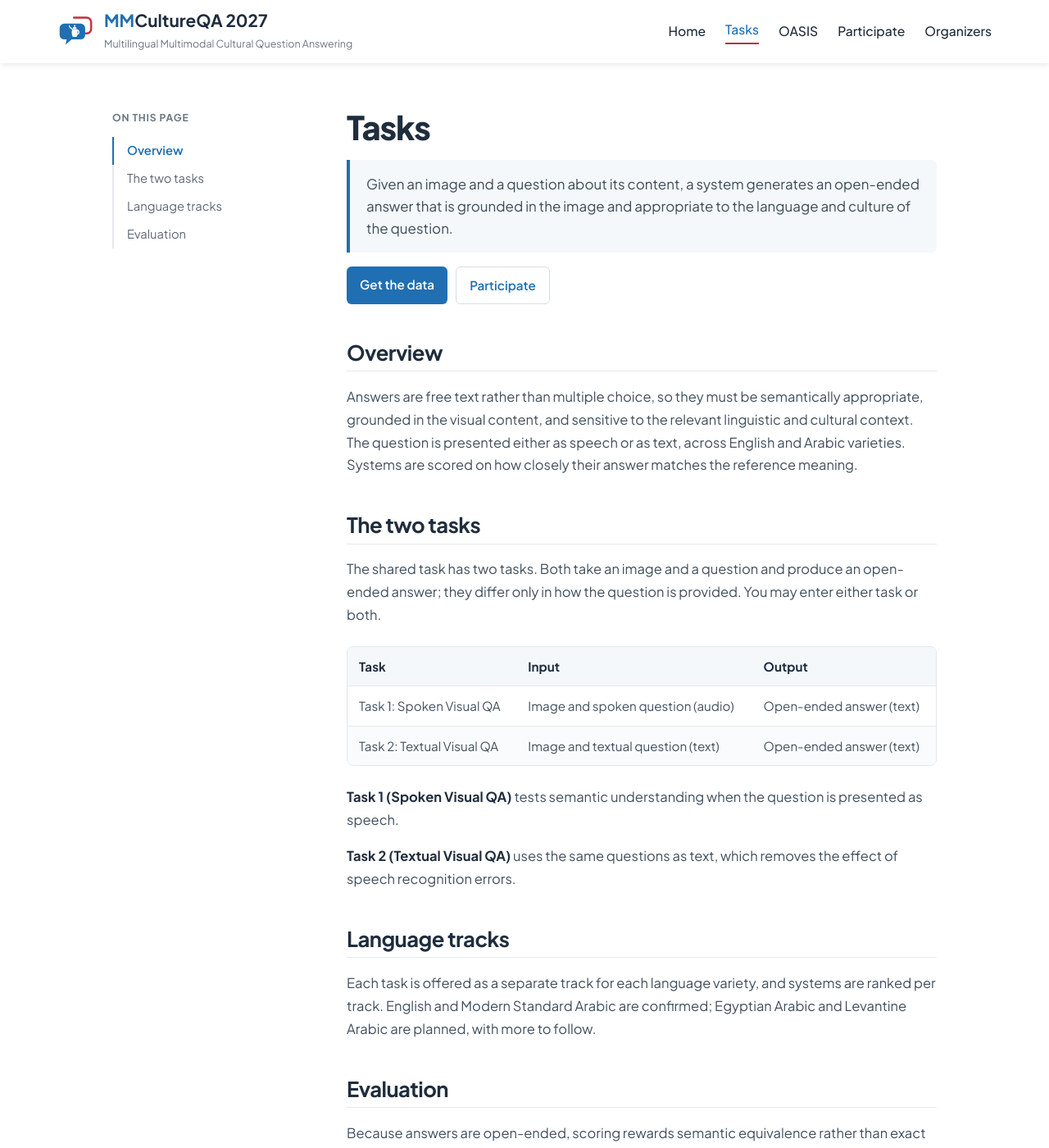
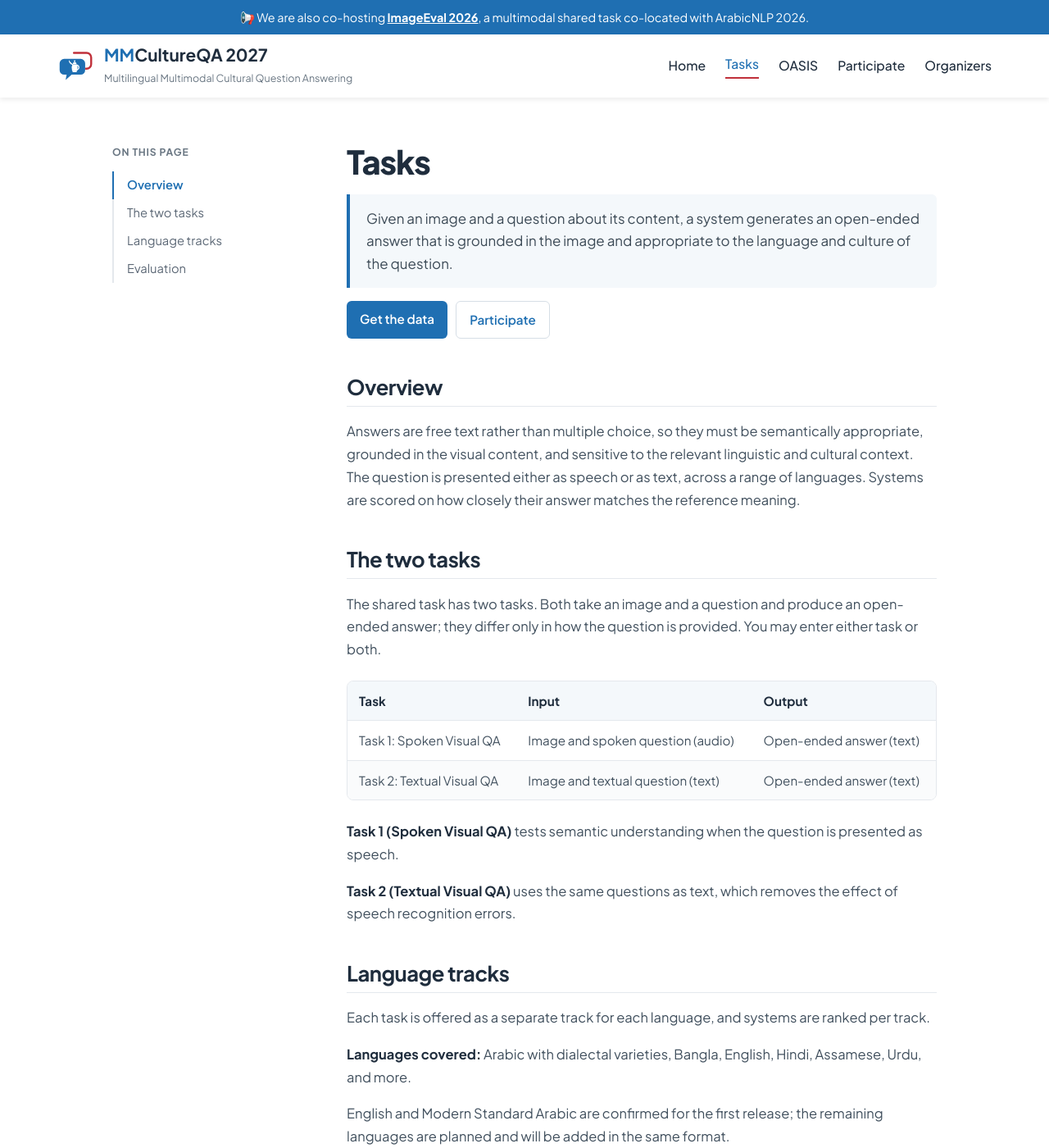
Before and after one commit to mmcultureqa-semeval27/mmcultureqa-semeval27.github.io, a Jekyll site: the page built from tasks.md, in a window 1280 px wide and 1400 px high. Shown: the whole window at 82% size. Built offline with Jekyll 4.4.1, drawn with Linux system fonts in a browser that asks for light colours.

Commit message:
Add ImageEval 2026 co-hosting notice bar; broaden language coverage beyond Arabic/English

```diff
--- a/_config.yml
+++ b/_config.yml
@@ -1,6 +1,6 @@
 title: "MMCultureQA 2027"
 tagline: "Multilingual Multimodal Cultural Question Answering"
-description: "SemEval 2027 shared task on multilingual multimodal cultural question answering: open-ended visual question answering in English and Arabic varieties, with spoken and textual questions."
+description: "SemEval 2027 shared task on multilingual multimodal cultural question answering: open-ended visual question answering across many languages, with spoken and textual questions."
 url: "https://mmcultureqa-semeval27.github.io"
 baseurl: ""
 permalink: pretty
--- a/_layouts/default.html
+++ b/_layouts/default.html
@@ -3,6 +3,11 @@
   {% include head.html %}
   <body>
     <a class="skip-link" href="#main-content">Skip to content</a>
+    <div class="site-notice">
+      <div class="container">
+        📢 We are also co-hosting <a href="https://imageeval2026.github.io/task1/" rel="noopener" target="_blank">ImageEval 2026</a>, a multimodal shared task co-located with ArabicNLP 2026.
+      </div>
+    </div>
     {% include header.html %}
 
     <div class="sec section-padding">
--- a/_sass/_base.scss
+++ b/_sass/_base.scss
@@ -22,6 +22,14 @@
 
 .container { max-width: 1140px; margin: 0 auto; padding: 0 20px; }
 .section-padding { padding: 56px 0 72px; }
+
+/* ---------- Site notice bar ---------- */
+.site-notice {
+  background: var(--primary); color: #fff;
+  font-size: .9rem; text-align: center; padding: 9px 0;
+}
+.site-notice a { color: #fff; font-weight: 700; text-decoration: underline; }
+.site-notice a:hover { color: #fff; }
 
 /* ---------- Skip link / focus ---------- */
 .skip-link { position: absolute; left: -9999px; }
--- a/tasks.md
+++ b/tasks.md
@@ -18,9 +18,8 @@
 
 Answers are free text rather than multiple choice, so they must be semantically
 appropriate, grounded in the visual content, and sensitive to the relevant linguistic and
-cultural context. The question is presented either as speech or as text, across English and
-Arabic varieties. Systems are scored on how closely their answer matches the reference
-meaning.
+cultural context. The question is presented either as speech or as text, across a range of
+languages. Systems are scored on how closely their answer matches the reference meaning.
 
 ## The two tasks
 
@@ -40,9 +39,14 @@
 
 ## Language tracks
 
-Each task is offered as a separate track for each language variety, and systems are ranked
-per track. English and Modern Standard Arabic are confirmed; Egyptian Arabic and Levantine
-Arabic are planned, with more to follow.
+Each task is offered as a separate track for each language, and systems are ranked per
+track.
+
+**Languages covered:** Arabic with dialectal varieties, Bangla, English, Hindi, Assamese,
+Urdu, and more.
+
+English and Modern Standard Arabic are confirmed for the first release; the remaining
+languages are planned and will be added in the same format.
 
 ## Evaluation
 
```
Also changed, not shown: index.md (+2 -2 lines).
